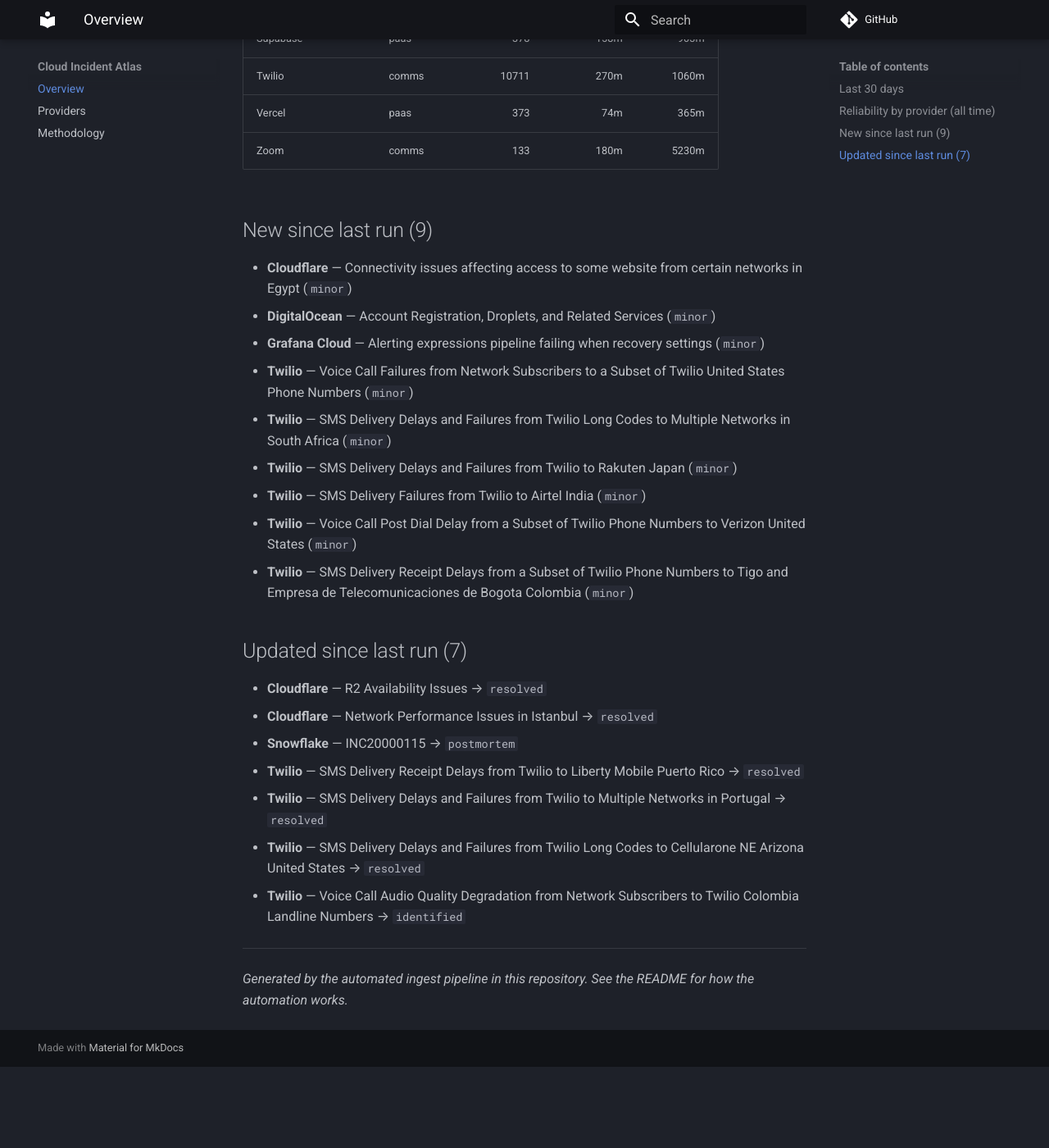
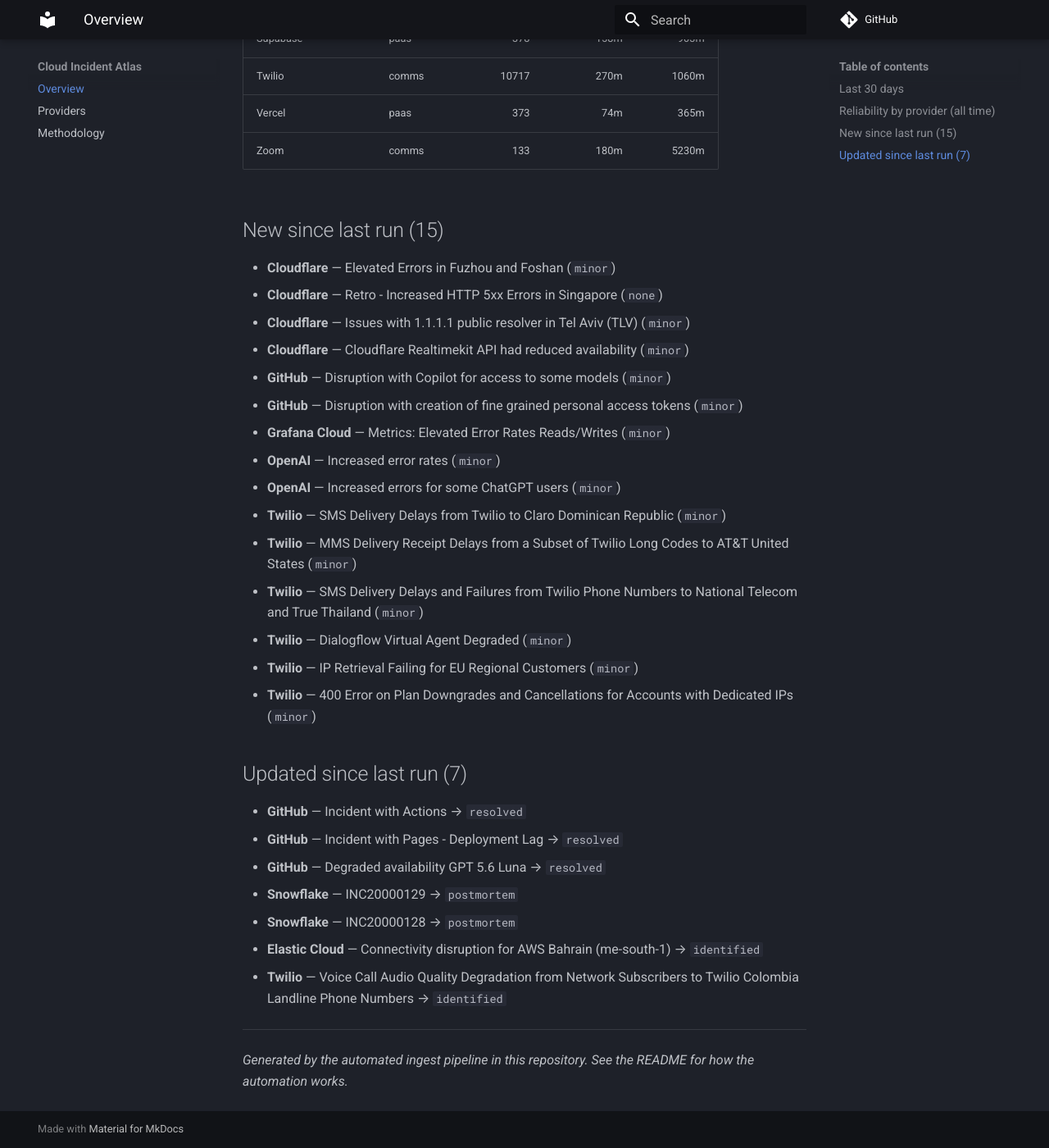
Before and after one commit to ayushgupta07xx/cloud-incident-atlas, an MkDocs documentation site: the page built from docs/index.md, in a window 1280 px wide and 1400 px high, scrolled down 1377 px. Shown: the whole window at 82% size. Built offline with MkDocs 1.6.1 and Material for MkDocs 9.7.7, drawn with Linux system fonts in a browser that asks for light colours; comment, search, counter and statistics services are not loaded; before the commit the page ends 2678 px from its top, so only the background shows below that; some of the changed text lies outside the part shown.

Commit message:
docs: refresh digest and charts
Regenerated from the corpus by the ingest pipeline.

Run: https://github.com/ayushgupta07xx/cloud-incident-atlas/actions/runs/31482735399

Co-authored-by: github-actions[bot] <41898282+github-actions[bot]@users.noreply.github.com>

```diff
--- a/docs/index.md
+++ b/docs/index.md
@@ -14,49 +14,55 @@
 | Atlassian | devtools | 39 | 120m | 2244m |
 | Amazon Web Services | cloud | 39 | — | — |
 | CircleCI | devtools | 298 | 69m | 487m |
-| Cloudflare | cdn | 6584 | 240m | 495m |
+| Cloudflare | cdn | 6588 | 239m | 495m |
 | Confluent Cloud | data | 248 | 195m | 1645m |
 | Datadog | observability | 120 | 74m | 221m |
 | DigitalOcean | cloud | 499 | 145m | 571m |
 | Discord | comms | 209 | 54m | 297m |
 | Elastic Cloud | observability | 243 | 184m | 1326m |
 | Google Cloud Platform | cloud | 4 | — | — |
-| GitHub | devtools | 592 | 66m | 285m |
-| Grafana Cloud | observability | 734 | 90m | 1154m |
+| GitHub | devtools | 594 | 66m | 283m |
+| Grafana Cloud | observability | 735 | 90m | 1153m |
 | HashiCorp Cloud | devtools | 30 | 178m | 1478m |
 | MongoDB Atlas | data | 267 | 120m | 1381m |
 | Netlify | paas | 213 | 41m | 219m |
 | New Relic | observability | 103 | 63m | 303m |
 | npm | devtools | 59 | 107m | 340m |
-| OpenAI | ai | 30 | 162m | 877m |
+| OpenAI | ai | 32 | 162m | 853m |
 | Sentry | observability | 326 | 83m | 360m |
 | Snowflake | data | 186 | 124m | 598m |
 | Supabase | paas | 378 | 158m | 903m |
-| Twilio | comms | 10711 | 270m | 1060m |
+| Twilio | comms | 10717 | 270m | 1060m |
 | Vercel | paas | 373 | 74m | 365m |
 | Zoom | comms | 133 | 180m | 5230m |
 
-## New since last run (9)
+## New since last run (15)
 
-- **Cloudflare** — Connectivity issues affecting access to some website from certain networks in Egypt (`minor`)
-- **DigitalOcean** — Account Registration, Droplets, and Related Services (`minor`)
-- **Grafana Cloud** — Alerting expressions pipeline failing when recovery settings (`minor`)
-- **Twilio** — Voice Call Failures from Network Subscribers to a Subset of Twilio United States Phone Numbers (`minor`)
-- **Twilio** — SMS Delivery Delays and Failures from Twilio Long Codes to Multiple Networks in South Africa (`minor`)
-- **Twilio** — SMS Delivery Delays and Failures from Twilio to Rakuten Japan (`minor`)
-- **Twilio** — SMS Delivery Failures from Twilio to Airtel India (`minor`)
-- **Twilio** — Voice Call Post Dial Delay from a Subset of Twilio Phone Numbers to Verizon United States (`minor`)
-- **Twilio** — SMS Delivery Receipt Delays from a Subset of Twilio Phone Numbers to Tigo and Empresa de Telecomunicaciones de Bogota Colombia (`minor`)
+- **Cloudflare** — Elevated Errors in Fuzhou and Foshan (`minor`)
+- **Cloudflare** — Retro - Increased HTTP 5xx Errors in Singapore (`none`)
+- **Cloudflare** — Issues with 1.1.1.1 public resolver in Tel Aviv (TLV) (`minor`)
+- **Cloudflare** — Cloudflare Realtimekit API had reduced availability (`minor`)
+- **GitHub** — Disruption with Copilot for access to some models (`minor`)
+- **GitHub** — Disruption with creation of fine grained personal access tokens (`minor`)
+- **Grafana Cloud** — Metrics: Elevated Error Rates Reads/Writes (`minor`)
+- **OpenAI** — Increased error rates (`minor`)
+- **OpenAI** — Increased errors for some ChatGPT users (`minor`)
+- **Twilio** — SMS Delivery Delays from Twilio to Claro Dominican Republic (`minor`)
+- **Twilio** — MMS Delivery Receipt Delays from a Subset of Twilio Long Codes to AT&T United States (`minor`)
+- **Twilio** — SMS Delivery Delays and Failures from Twilio Phone Numbers to National Telecom and True Thailand (`minor`)
+- **Twilio** — Dialogflow Virtual Agent Degraded (`minor`)
+- **Twilio** — IP Retrieval Failing for EU Regional Customers (`minor`)
+- **Twilio** — 400 Error on Plan Downgrades and Cancellations for Accounts with Dedicated IPs (`minor`)
 
 ## Updated since last run (7)
 
-- **Cloudflare** — R2 Availability Issues → `resolved`
-- **Cloudflare** — Network Performance Issues in Istanbul → `resolved`
-- **Snowflake** — INC20000115 → `postmortem`
-- **Twilio** — SMS Delivery Receipt Delays from Twilio to Liberty Mobile Puerto Rico → `resolved`
-- **Twilio** — SMS Delivery Delays and Failures from Twilio to Multiple Networks in Portugal → `resolved`
-- **Twilio** — SMS Delivery Delays and Failures from Twilio Long Codes to Cellularone NE Arizona United States → `resolved`
-- **Twilio** — Voice Call Audio Quality Degradation from Network Subscribers to Twilio Colombia Landline Numbers → `identified`
+- **GitHub** — Incident with Actions → `resolved`
+- **GitHub** — Incident with Pages - Deployment Lag → `resolved`
+- **GitHub** — Degraded availability GPT 5.6 Luna → `resolved`
+- **Snowflake** — INC20000129 → `postmortem`
+- **Snowflake** — INC20000128 → `postmortem`
+- **Elastic Cloud** — Connectivity disruption for AWS Bahrain (me-south-1) → `identified`
+- **Twilio** — Voice Call Audio Quality Degradation from Network Subscribers to Twilio Colombia Landline Phone Numbers → `identified`
 
 ---
 
```
Also changed, not shown: other parts of docs/index.md (+2 -2 lines), README.md (+9 -6 lines), docs/providers.md (+10 -10 lines), docs/img/mttr.svg, docs/img/timeline.svg.
